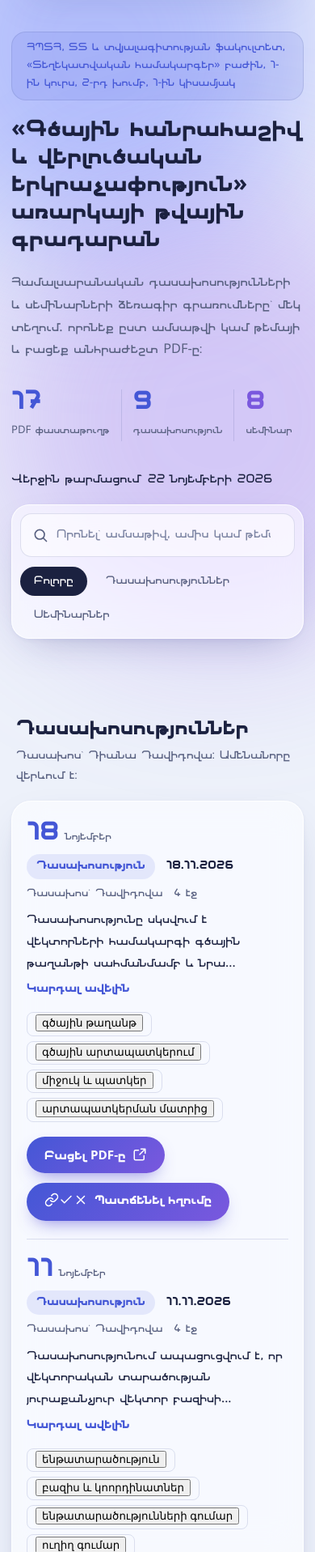
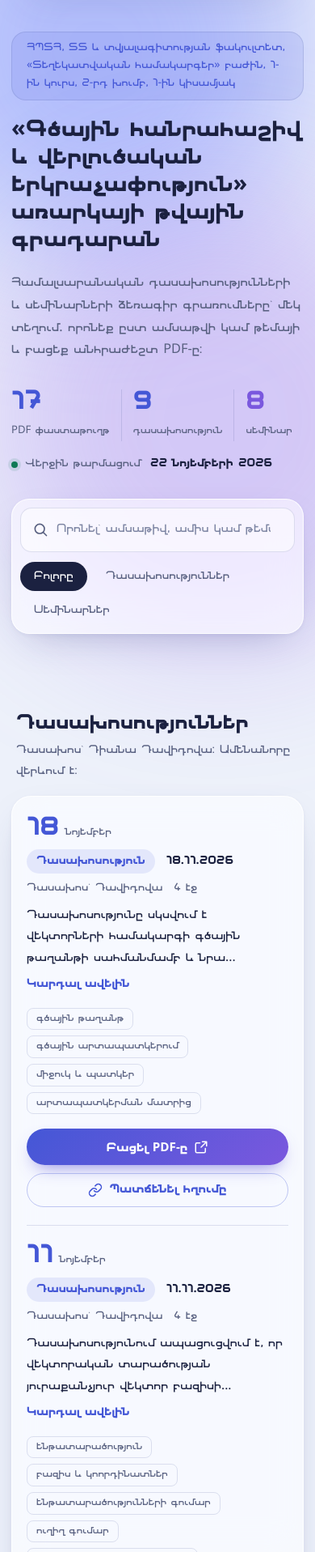
Before and after one commit to arsen-karapetyan/math-library, a plain HTML site: page index.html in a window 390 px wide. Shown: the part 83-2000 px from the top of the page at 81% size. Drawn offline with Linux system fonts and the light colour scheme.

Commit message:
Refactor CSS variables and enhance styles
Updated CSS variables for color themes and improved styles for various elements.

```diff
--- a/style.css
+++ b/style.css
@@ -3,40 +3,69 @@
 @font-face{font-family:"Shushi";font-style:normal;font-weight:600 700;font-display:swap;
   src:url("fonts/Shushi_Bold.ttf") format("truetype"),url("fonts/Shushi_Bold.otf") format("opentype")}
 :root{
+  /* Ճանաչում է համակարգի թեման՝ բաց կամ մուգ (տես ներքևի prefers-color-scheme բլոկը) */
+  color-scheme:light dark;
   --bg:#edf1fa; --ink:#1b2140; --muted:#586080; --line:rgba(70,84,150,.16);
   --indigo:#4457d6; --indigo-soft:rgba(68,87,214,.11);
-  --violet:#7a58de; --violet-soft:rgba(122,88,222,.12);
-  --glass:rgba(255,255,255,.58); --glass-edge:rgba(255,255,255,.85);
+  --violet:#7a58de; --violet-soft:rgba(122,88,222,.12); --violet-ink:#5c3dc0;
+  --glass:rgba(255,255,255,.58); --glass-edge:rgba(255,255,255,.85); --glass-solid:rgba(255,255,255,.9);
   --shadow:0 18px 50px -22px rgba(48,60,130,.35),0 2px 6px rgba(48,60,130,.06);
+  --nav-bg:rgba(255,255,255,.62); --menu-bg:rgba(255,255,255,.82); --field-bg:rgba(255,255,255,.55);
+  --placeholder:#7d85a3;
+  --on-ink:#fff; --on-accent:#fff;
+  --btn-from:#4457d6; --btn-to:#7a58de; --btn-glow:rgba(80,70,210,.7);
+  --blob-1:rgba(110,130,255,.45); --blob-2:rgba(160,120,240,.34);
+  --ghost-edge:rgba(68,87,214,.32);
+  --ok:#0f7a55; --ok-soft:rgba(15,122,85,.11); --ok-edge:rgba(15,122,85,.4);
+  --bad:#b8323a; --bad-soft:rgba(184,50,58,.1); --bad-edge:rgba(184,50,58,.4);
+  --mark-bg:rgba(255,196,0,.42); --mark-ink:#1b2140;
   --serif:"Shushi","Sylfaen","Segoe UI",system-ui,sans-serif;
   --sans:"Shushi","Sylfaen","Segoe UI",system-ui,sans-serif;
+}
+@media (prefers-color-scheme:dark){
+  :root{
+    --bg:#0c0f1f; --ink:#e9ecfb; --muted:#a0a8cc; --line:rgba(160,172,255,.17);
+    --indigo:#93a3ff; --indigo-soft:rgba(147,163,255,.15);
+    --violet:#b9a4ff; --violet-soft:rgba(185,164,255,.15); --violet-ink:#cdbfff;
+    --glass:rgba(26,31,64,.58); --glass-edge:rgba(255,255,255,.09); --glass-solid:rgba(22,26,52,.95);
+    --shadow:0 18px 50px -22px rgba(0,0,0,.75),0 2px 6px rgba(0,0,0,.3);
+    --nav-bg:rgba(22,26,54,.68); --menu-bg:rgba(22,26,54,.9); --field-bg:rgba(255,255,255,.06);
+    --placeholder:#8089b4;
+    --on-ink:#0c0f1f; --on-accent:#0c0f1f;
+    --btn-from:#5468f0; --btn-to:#8056e6; --btn-glow:rgba(0,0,0,.55);
+    --blob-1:rgba(80,100,255,.3); --blob-2:rgba(150,100,235,.22);
+    --ghost-edge:rgba(147,163,255,.38);
+    --ok:#5fe0ae; --ok-soft:rgba(95,224,174,.12); --ok-edge:rgba(95,224,174,.45);
+    --bad:#ff9a9f; --bad-soft:rgba(255,154,159,.12); --bad-edge:rgba(255,154,159,.45);
+    --mark-bg:rgba(255,205,64,.3); --mark-ink:#fff1bf;
+  }
 }
 *{box-sizing:border-box}
 html{scroll-behavior:smooth;scroll-padding-top:84px}
 body{margin:0;font:400 1rem/1.7 var(--sans);color:var(--ink);background:var(--bg);min-height:100vh;overflow-x:hidden}
 body::before,body::after{content:"";position:fixed;z-index:-1;border-radius:50%;filter:blur(90px);pointer-events:none}
-body::before{width:520px;height:520px;left:-140px;top:-120px;background:rgba(110,130,255,.45)}
-body::after{width:560px;height:560px;right:-160px;top:38vh;background:rgba(160,120,240,.34)}
+body::before{width:520px;height:520px;left:-140px;top:-120px;background:var(--blob-1)}
+body::after{width:560px;height:560px;right:-160px;top:38vh;background:var(--blob-2)}
 a{color:inherit}
 .sr{position:absolute;width:1px;height:1px;overflow:hidden;clip:rect(0 0 0 0)}
-.skip{position:absolute;left:12px;top:-60px;background:var(--ink);color:#fff;padding:8px 14px;border-radius:10px;z-index:30}
+.skip{position:absolute;left:12px;top:-60px;background:var(--ink);color:var(--on-ink);padding:8px 14px;border-radius:10px;z-index:30}
 .skip:focus{top:12px}
 :focus-visible{outline:3px solid var(--violet);outline-offset:3px;border-radius:10px}
 
 .glass{background:var(--glass);border:1px solid var(--glass-edge);box-shadow:var(--shadow);
   -webkit-backdrop-filter:blur(20px) saturate(150%);backdrop-filter:blur(20px) saturate(150%)}
-@supports not ((backdrop-filter:blur(1px)) or (-webkit-backdrop-filter:blur(1px))){.glass,.nav{background:rgba(255,255,255,.9)}}
+@supports not ((backdrop-filter:blur(1px)) or (-webkit-backdrop-filter:blur(1px))){.glass,.nav{background:var(--glass-solid)}}
 
 /* navigation */
 .nav{position:sticky;top:12px;z-index:20;display:flex;align-items:center;justify-content:space-between;
   width:min(940px,calc(100% - 24px));margin:12px auto 0;padding:8px 10px 8px 22px;border-radius:999px;
-  background:rgba(255,255,255,.62);border:1px solid var(--glass-edge);box-shadow:var(--shadow);
+  background:var(--nav-bg);border:1px solid var(--glass-edge);box-shadow:var(--shadow);
   -webkit-backdrop-filter:blur(20px) saturate(150%);backdrop-filter:blur(20px) saturate(150%)}
 .brand{font:700 1.05rem var(--serif);text-decoration:none;letter-spacing:.01em}
 .menu{display:flex;gap:4px}
 .menu a{padding:8px 16px;border-radius:999px;text-decoration:none;font-weight:500;font-size:.95rem;color:var(--muted);transition:background .25s,color .25s}
 .menu a:hover{background:var(--indigo-soft);color:var(--indigo)}
-.menu a.active{background:var(--indigo);color:#fff}
+.menu a.active{background:var(--indigo);color:var(--on-accent)}
 .burger{display:none;width:44px;height:44px;border:0;border-radius:50%;background:transparent;cursor:pointer;position:relative}
 .burger span{position:absolute;left:12px;right:12px;height:2px;background:var(--ink);border-radius:2px;transition:transform .3s,opacity .2s}
 .burger span:nth-child(1){top:15px}.burger span:nth-child(2){top:21px}.burger span:nth-child(3){top:27px}
@@ -54,22 +83,26 @@ main{width:min(940px,calc(100% - 28px));margin:0 auto}
 .lead{font-size:clamp(1.02rem,2.2vw,1.18rem);color:var(--muted);max-width:36em;margin:0 0 34px;animation:rise .9s .12s cubic-bezier(.2,.7,.2,1) both}
 @keyframes rise{from{opacity:0;transform:translateY(16px)}to{opacity:1;transform:none}}
 
-.overview{display:flex;margin:0 0 34px;padding:0;animation:rise .9s .22s cubic-bezier(.2,.7,.2,1) both}
+.overview{display:flex;margin:0 0 16px;padding:0;animation:rise .9s .22s cubic-bezier(.2,.7,.2,1) both}
 .overview>div{display:flex;flex-direction:column-reverse;padding:2px 26px;border-left:1px solid var(--line)}
 .overview>div:first-child{padding-left:0;border-left:0}
 .overview dd{margin:0;font:600 clamp(2rem,5vw,2.9rem)/1 var(--serif);color:var(--indigo)}
 .overview>div:nth-child(3) dd{color:var(--violet)}
 .overview dt{font-size:.92rem;color:var(--muted);margin-top:6px}
 
+.updated{display:flex;align-items:center;gap:9px;margin:0 0 30px;font-size:.9rem;color:var(--muted);animation:rise .9s .26s cubic-bezier(.2,.7,.2,1) both}
+.updated::before{content:"";flex:none;width:8px;height:8px;border-radius:50%;background:var(--ok);box-shadow:0 0 0 4px var(--ok-soft)}
+.updated time{font-weight:600;color:var(--ink)}
+
 .finder{display:flex;flex-wrap:wrap;gap:12px;align-items:center;padding:10px;border-radius:22px}
-.search{flex:1 1 280px;display:flex;align-items:center;gap:10px;padding:0 14px;border-radius:14px;color:var(--muted);background:rgba(255,255,255,.55);border:1px solid var(--line)}
+.search{flex:1 1 280px;display:flex;align-items:center;gap:10px;padding:0 14px;border-radius:14px;color:var(--muted);background:var(--field-bg);border:1px solid var(--line)}
 .search:focus-within{border-color:var(--indigo);box-shadow:0 0 0 3px var(--indigo-soft)}
 .search input{flex:1;min-width:0;border:0;background:transparent;font:inherit;font-size:.98rem;color:var(--ink);padding:13px 0;outline:0}
-.search input::placeholder{color:#7d85a3}
+.search input::placeholder{color:var(--placeholder)}
 .chips{display:flex;flex-wrap:wrap;gap:6px}
 .chip{border:1px solid transparent;background:transparent;font:500 .93rem var(--sans);color:var(--muted);padding:9px 16px;border-radius:999px;cursor:pointer;transition:background .25s,color .25s}
 .chip:hover{background:var(--indigo-soft);color:var(--indigo)}
-.chip[aria-pressed="true"]{background:var(--ink);color:#fff}
+.chip[aria-pressed="true"]{background:var(--ink);color:var(--on-ink)}
 .status{margin:12px 6px 0;min-height:1.6em;font-size:.92rem;color:var(--muted)}
 
 /* sections */
@@ -87,18 +120,54 @@ main{width:min(940px,calc(100% - 28px));margin:0 auto}
 .doc.seminar .date b{color:var(--violet)}
 .meta{display:flex;flex-wrap:wrap;align-items:center;gap:6px 14px;margin-bottom:8px;font-size:.9rem;color:var(--muted)}
 .tag{font-weight:600;padding:3px 12px;border-radius:999px;background:var(--indigo-soft);color:var(--indigo)}
-.doc.seminar .tag{background:var(--violet-soft);color:#5c3dc0}
+.doc.seminar .tag{background:var(--violet-soft);color:var(--violet-ink)}
 .meta time{font-weight:600;color:var(--ink)}
 .desc{margin:0;font-size:.98rem;max-width:62ch}
 .topics{display:flex;flex-wrap:wrap;gap:6px;margin:14px 0 0;padding:0;list-style:none}
-.topics li{font-size:.82rem;padding:2px 10px;border-radius:8px;color:var(--muted);border:1px solid var(--line)}
+.topics li{margin:0}
+.topic{font:400 .82rem/1.5 var(--sans);padding:3px 11px;border-radius:8px;color:var(--muted);background:transparent;border:1px solid var(--line);cursor:pointer;
+  transition:background .2s,color .2s,border-color .2s}
+.topic:hover{color:var(--indigo);border-color:var(--indigo);background:var(--indigo-soft)}
+.topic[aria-pressed="true"]{color:var(--on-accent);background:var(--indigo);border-color:var(--indigo);font-weight:600}
+.topic[aria-pressed="true"]:hover{background:var(--indigo);color:var(--on-accent)}
+
+/* ակտիվ թեմայի զտիչ */
+.activebar{margin:12px 6px 0}
+.pill{display:inline-flex;align-items:center;gap:10px;padding:7px 8px 7px 16px;border-radius:999px;cursor:pointer;
+  font:500 .92rem var(--sans);color:var(--indigo);background:var(--indigo-soft);border:1px solid var(--ghost-edge);transition:background .2s}
+.pill:hover{background:var(--indigo-soft);border-color:var(--indigo)}
+.pill b{font-weight:700;color:var(--ink)}
+.pill .x{display:grid;place-items:center;width:22px;height:22px;border-radius:50%;background:var(--indigo);color:var(--on-accent)}
+
+/* որոնման ընդգծում */
+mark{background:var(--mark-bg);color:var(--mark-ink);border-radius:4px;padding:0 4px;margin:0 -4px;-webkit-box-decoration-break:clone;box-decoration-break:clone}
+
+/* «Նոր» նշան */
+.badge-new{display:inline-flex;align-items:center;gap:6px;padding:4px 11px 4px 9px;border-radius:999px;font:700 .78rem/1.4 var(--sans);color:#fff;
+  background:linear-gradient(135deg,var(--btn-from),var(--btn-to));box-shadow:0 6px 14px -8px var(--btn-glow)}
+.badge-new::before{content:"";width:6px;height:6px;border-radius:50%;background:#fff;animation:ping 2.2s ease-out infinite}
+@keyframes ping{0%{box-shadow:0 0 0 0 rgba(255,255,255,.75)}70%,100%{box-shadow:0 0 0 6px rgba(255,255,255,0)}}
 
 .btn{display:inline-flex;align-items:center;justify-content:center;gap:8px;padding:12px 22px;border-radius:999px;border:0;cursor:pointer;
-  font:600 .95rem var(--sans);text-decoration:none;color:#fff;background:linear-gradient(135deg,var(--indigo),var(--violet));
-  box-shadow:0 10px 22px -10px rgba(80,70,210,.7);transition:transform .2s,box-shadow .2s;white-space:nowrap}
-.btn:hover{transform:translateY(-2px);box-shadow:0 14px 26px -10px rgba(80,70,210,.8)}
+  font:600 .95rem var(--sans);text-decoration:none;color:#fff;background:linear-gradient(135deg,var(--btn-from),var(--btn-to));
+  box-shadow:0 10px 22px -10px var(--btn-glow);transition:transform .2s,box-shadow .2s,background .2s,border-color .2s,color .2s;white-space:nowrap}
+.btn:hover{transform:translateY(-2px);box-shadow:0 14px 26px -10px var(--btn-glow)}
 .btn:active{transform:translateY(0)}
 .btn svg{flex:none}
+
+/* երկու գործողությունները՝ իրար տակ, նույն լայնությամբ */
+.actions{display:flex;flex-direction:column;align-items:stretch;gap:10px}
+
+/* «Պատճենել հղումը» — երկրորդական (ուրվագծային) կոճակ */
+.btn.ghost{color:var(--indigo);background:transparent;border:1px solid var(--ghost-edge);box-shadow:none;padding:11px 22px}
+.btn.ghost:hover{background:var(--indigo-soft);border-color:var(--indigo);box-shadow:none}
+.btn.ghost[data-state="done"]{color:var(--ok);background:var(--ok-soft);border-color:var(--ok-edge)}
+.btn.ghost[data-state="fail"]{color:var(--bad);background:var(--bad-soft);border-color:var(--bad-edge)}
+.btn.ghost .ic{position:relative;flex:none;width:18px;height:18px}
+.btn.ghost .ic svg{position:absolute;inset:0;opacity:0;transform:scale(.5) rotate(-25deg);transition:opacity .2s,transform .25s cubic-bezier(.3,1.4,.5,1)}
+.btn.ghost[data-state="idle"] .i-link,
+.btn.ghost[data-state="done"] .i-check,
+.btn.ghost[data-state="fail"] .i-fail{opacity:1;transform:none}
 
 .empty{margin:34px 0 10px;padding:38px 30px;border-radius:28px;text-align:center}
 .empty h2{font:700 1.5rem var(--serif);margin:0 0 8px}
@@ -111,7 +180,7 @@ main{width:min(940px,calc(100% - 28px));margin:0 auto}
 @media (max-width:760px){
   .burger{display:block}
   .menu{position:absolute;top:calc(100% + 8px);left:0;right:0;flex-direction:column;padding:10px;border-radius:24px;
-    background:rgba(255,255,255,.82);border:1px solid var(--glass-edge);box-shadow:var(--shadow);
+    background:var(--menu-bg);border:1px solid var(--glass-edge);box-shadow:var(--shadow);
     -webkit-backdrop-filter:blur(22px);backdrop-filter:blur(22px);
     opacity:0;visibility:hidden;transform:translateY(-8px);transition:opacity .25s,transform .25s,visibility .25s}
   .menu.open{opacity:1;visibility:visible;transform:none}
@@ -123,7 +192,7 @@ main{width:min(940px,calc(100% - 28px));margin:0 auto}
   .doc{grid-template-columns:1fr;gap:6px;padding:22px 0}
   .date{display:flex;align-items:baseline;gap:8px;text-align:left}
   .date b{font-size:2rem}
-  .doc .btn{justify-self:stretch;margin-top:12px}
+  .doc .actions{margin-top:12px}
 }
 @media (prefers-reduced-motion:reduce){
   html{scroll-behavior:auto}
```
